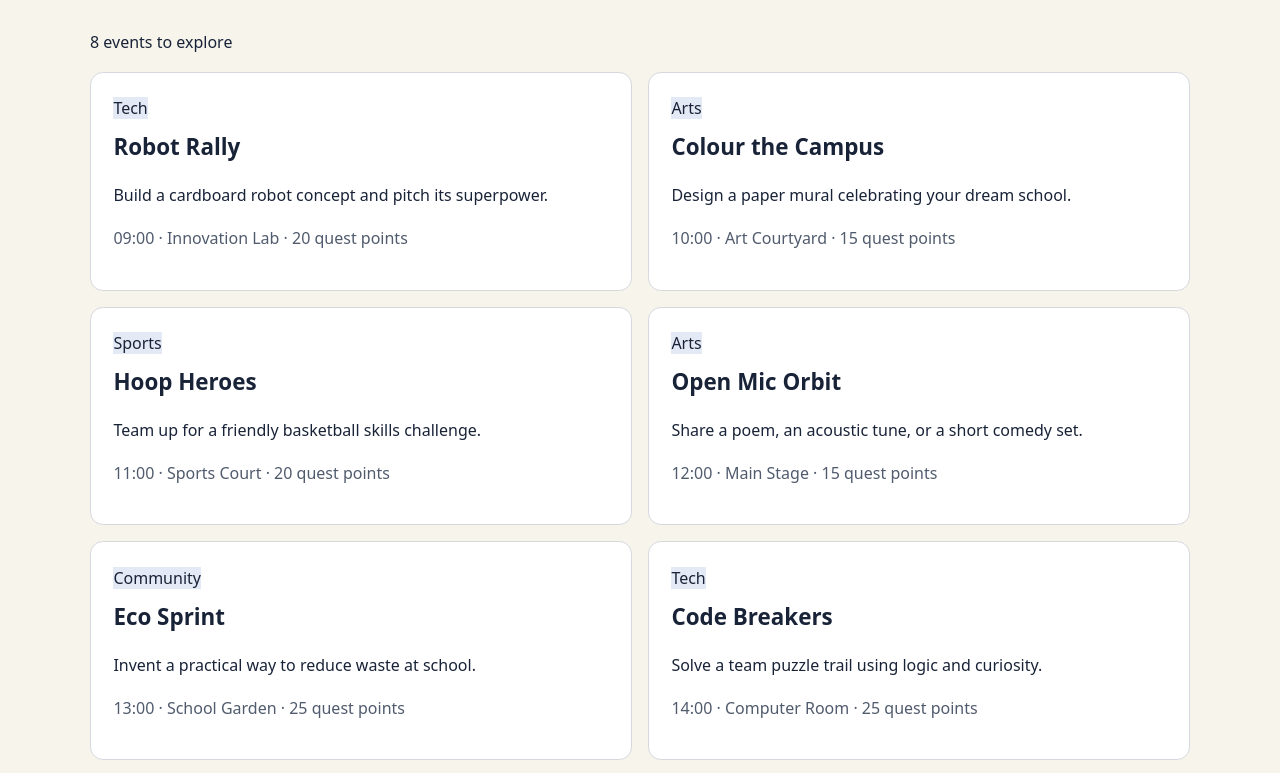
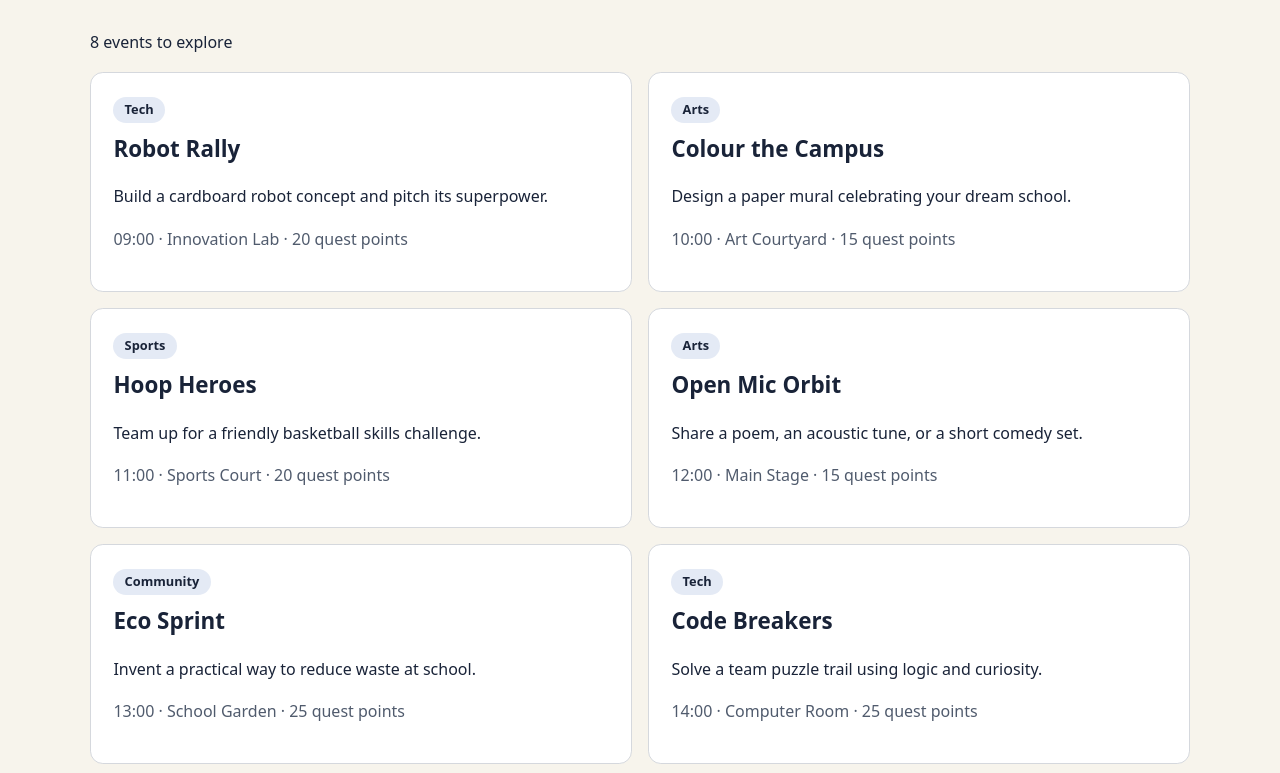
Before and after one commit to AON10Pal/campus-quest, a plain HTML site: page index.html in a window 1280 px wide. Shown: the part 1126-1899 px from the top of the page. Drawn offline with Linux system fonts and the light colour scheme.

Commit message:
Restore category tag styling

```diff
--- a/styles.css
+++ b/styles.css
@@ -37,7 +37,12 @@ h2 { font-size: 2rem; line-height: 1.2; }
 }
 .event-card h3 { margin-block: .5rem; font-size: 1.4rem; }
 .category {
+  display: inline-block;
+  border-radius: 1rem;
   background: var(--category-bg);
+  padding: .15rem .7rem;
+  font-size: .8rem;
+  font-weight: 700;
 }
 .event-details { color: var(--muted); }
 .footer { padding-block: 3rem; color: var(--muted); }
```
